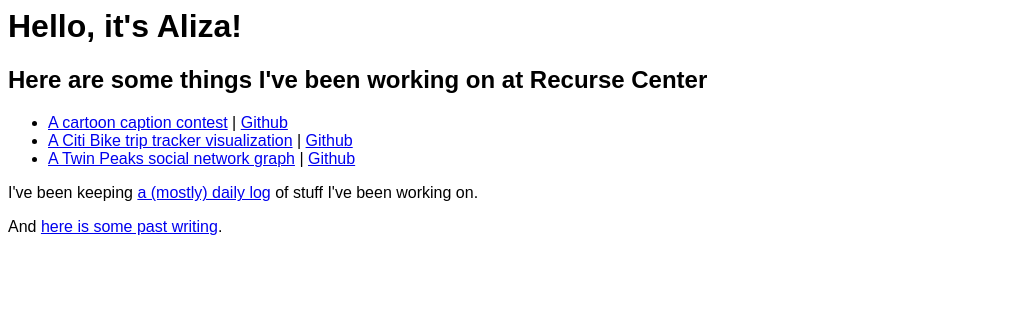
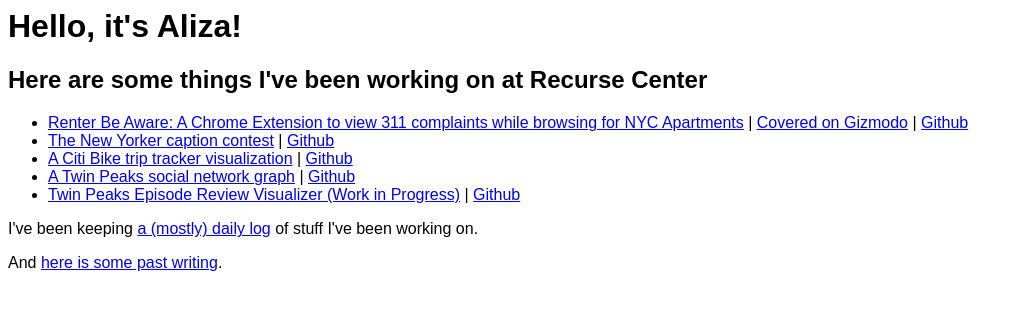
Before and after one commit to alizauf/alizauf, a Flask app: page / in a window 1280 px wide. Shown: the top 310 px of the page, without its empty margins (0-1024 px from the left). Run offline with Flask 2, Linux system fonts and the light colour scheme.

Commit message:
new projects

```diff
--- a/app/templates/index.html
+++ b/app/templates/index.html
@@ -12,9 +12,16 @@
 
       <h2>Here are some things I've been working on at Recurse Center</h2>
       <ul>
-        <li><a href="http://terrible-captionists.herokuapp.com" target="_blank">A cartoon caption contest</a> | <a href="https://github.com/alizauf/cartoon" target="_blank">Github</a></li>
+      <li><a target="_blank" href="https://chrome.google.com/webstore/detail/renter-be-aware-nyc-apt-3/kmnfcifeggonahnkdolconnnciiebmfa" > Renter Be Aware: A Chrome Extension to view 311 complaints while browsing for NYC Apartments</a> | <a target="_blank" href="http://gizmodo.com/check-the-history-of-complaints-at-any-nyc-address-with-1764099069">Covered on Gizmodo</a> | <a target="_blank" href="https://github.com/harimohanraj/311-address-search">Github</a></li>
+
+        <li><a href="http://terrible-captionists.herokuapp.com" target="_blank">The New Yorker caption contest</a> | <a href="https://github.com/alizauf/cartoon" target="_blank">Github</a></li>
+
         <li><a href="http://citibike-trip-history.herokuapp.com" target="_blank">A Citi Bike trip tracker visualization</a> | <a href="https://github.com/dvndrsn/citibike" target="_blank">Github </a></li>
+
         <li><a href="{{ url_for('twin_peaks') }}" target="_blank">A Twin Peaks social network graph</a> | <a href="https://github.com/alizauf/twin-peaks" target="_blank">Github</a></li>
+
+        <li><a href="http://alizauf.github.io/twin-peaks/tp-react/public/episode-review.html" target="_blank">Twin Peaks Episode Review Visualizer (Work in Progress)</a> | <a target="_blank" href="https://github.com/alizauf/twin-peaks">Github</a></li>
+
       </ul>
       <p>I've been keeping <a href="http://alizauf.github.io/" target="_blank">a (mostly) daily log</a> of stuff I've been working on.</p>
       <p>And <a href="http://aliza.aufri.ch/tig" target="_blank">here is some past writing</a>.</p>
```
